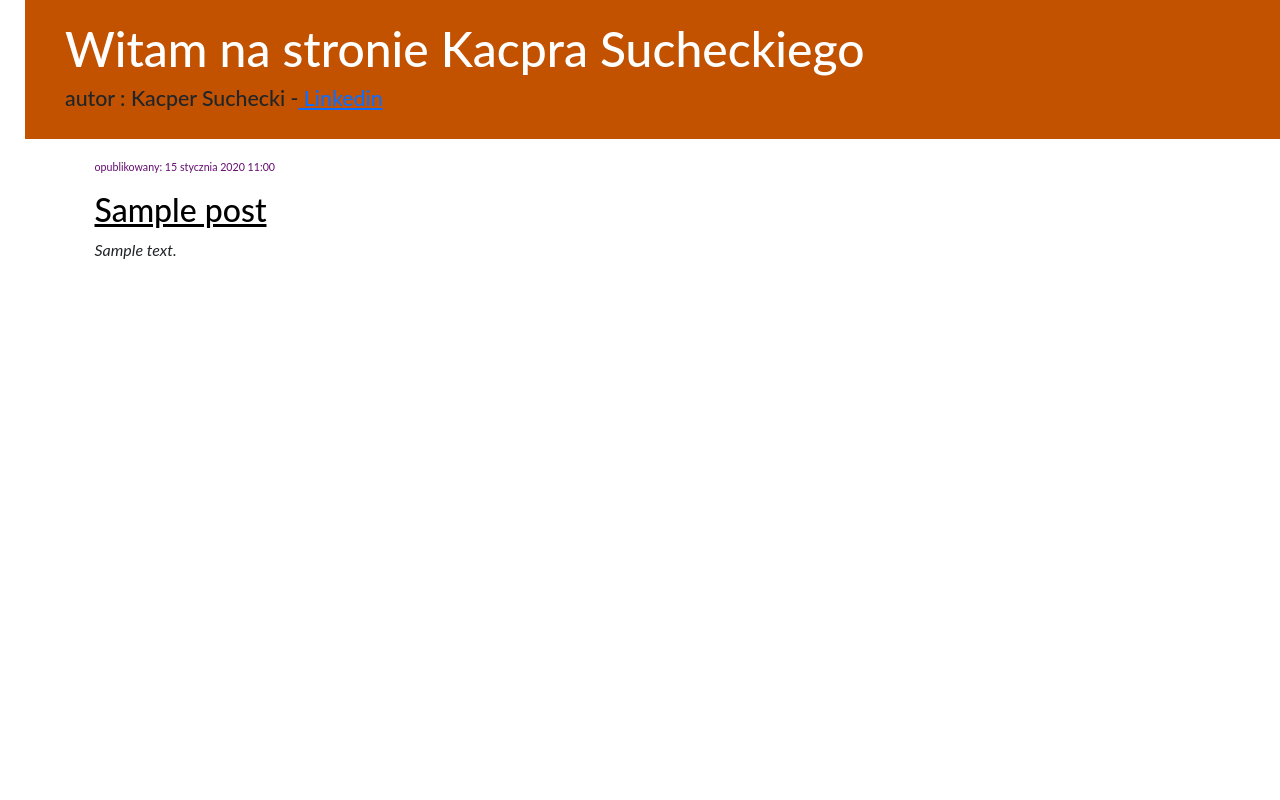
After one commit to suchy19997/djangoblog, a Django app: template apka/templates/apka/post_list_copy.html in a window 1280 px wide. The commit adds this page. Run offline with Django 4.2, Linux system fonts and the light colour scheme; the template is opened without the code that fills it: values that come from a table or form of the project are taken from there, others are empty; tables that the repository leaves empty hold one stand-in row (values such as "Sample post").

Commit message:
zmiany w plikach HTML_nr2

```diff
--- /dev/null
+++ b/apka/static/css/apka.css
@@ -0,0 +1,36 @@
+h1 a{
+    color: #DE781F;
+}
+
+body{
+    padding-left: 25px;
+    font-family:'Lato', "sans-serif";
+}
+
+.page-heder{
+    background-color: #C25100;
+    margin-top: 0;
+    padding: 20px 20px 20px 40px;
+}
+
+.page-heder h1, .page-heder h1 a, .page-heder h1 a:visited, .page-heder h1 a:active {
+    color: #ffffff;
+    font-size:36pt;
+    text-decoration: none;
+}
+.page-heder h3 {
+    font-size:16pt;
+}
+
+.data {
+    font-size: 8pt;
+        color: #650D70;
+        padding: 20px 0px 0px 0px;
+}
+
+.tresc h2 a, .tresc h2 a:visited, .tresc h2 a:active{
+    color: #000000;
+}
+.tresc{
+    padding: -20px;
+}
--- /dev/null
+++ b/apka/templates/apka/post_list_copy.html
@@ -0,0 +1,51 @@
+{% load static %}
+
+
+<html lang="en">
+    <head>
+        <meta charset="UTF-8">
+        <title>Strona Kacpra Sucheckiego</title>
+        <link href="https://cdn.jsdelivr.net/npm/bootstrap@5.3.0-alpha1/dist/css/bootstrap.min.css" rel="stylesheet" integrity="sha384-GLhlTQ8iRABdZLl6O3oVMWSktQOp6b7In1Zl3/Jr59b6EGGoI1aFkw7cmDA6j6gD" crossorigin="anonymous">
+        <link rel="stylesheet" href="{% static 'css/apka.css' %}">
+    </head>
+
+    <body>
+        <div class="page-heder">
+
+            <h1><a href="" > Witam na stronie Kacpra Sucheckiego</a></h1>
+
+            <h3>autor : Kacper Suchecki -<a href="https://streafakursow.pl">  Linkedin</a></h3>
+
+
+
+
+            </div>
+
+
+{% for post in posts %}
+        <div class="content container">
+    <div class="row">
+        <div class="col-md-8">
+            <div class="post">
+                <div class="data">
+                    <p>opublikowany: {{ post.publish_date }} </p>
+                </div>
+                <div class="tresc">
+                <h2><a href="">{{ post.title }} </a> </h2>
+
+
+                    <em> {{ post.text|linebreaksbr }}</em>
+                    </div>
+                </div>
+            </div>
+        </div>
+</div>
+    {% endfor %}
+    <br>
+    </body>
+
+
+
+
+
+</html>
```
Also changed, not shown: apka/templates/apka/base.html (added, +26 -0 lines), apka/templates/apka/post_list.html (+19 -38 lines).
